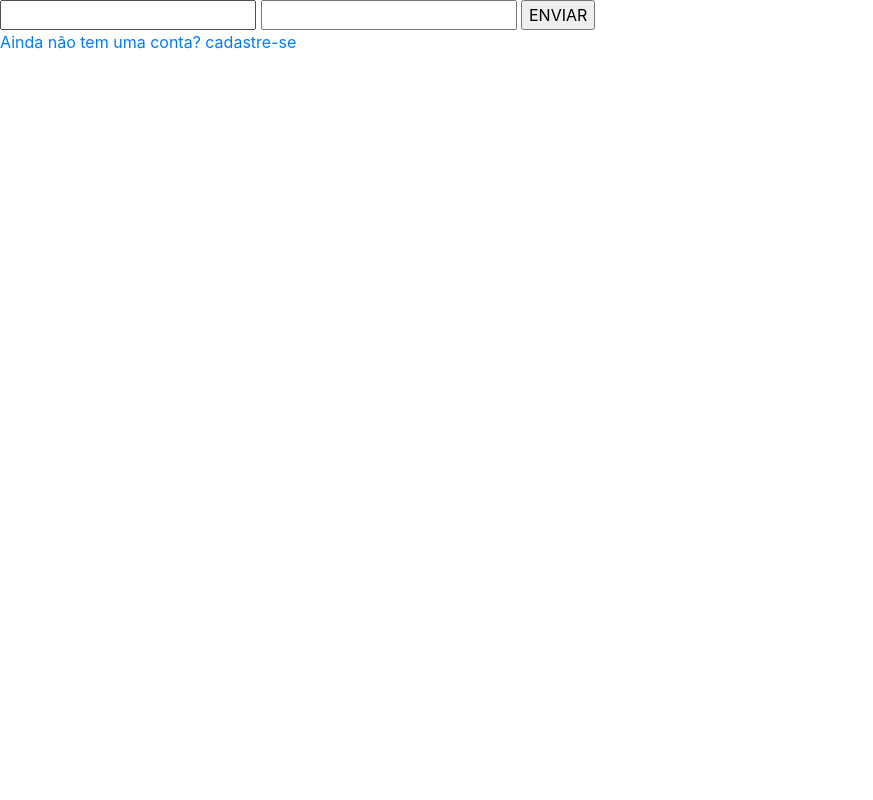
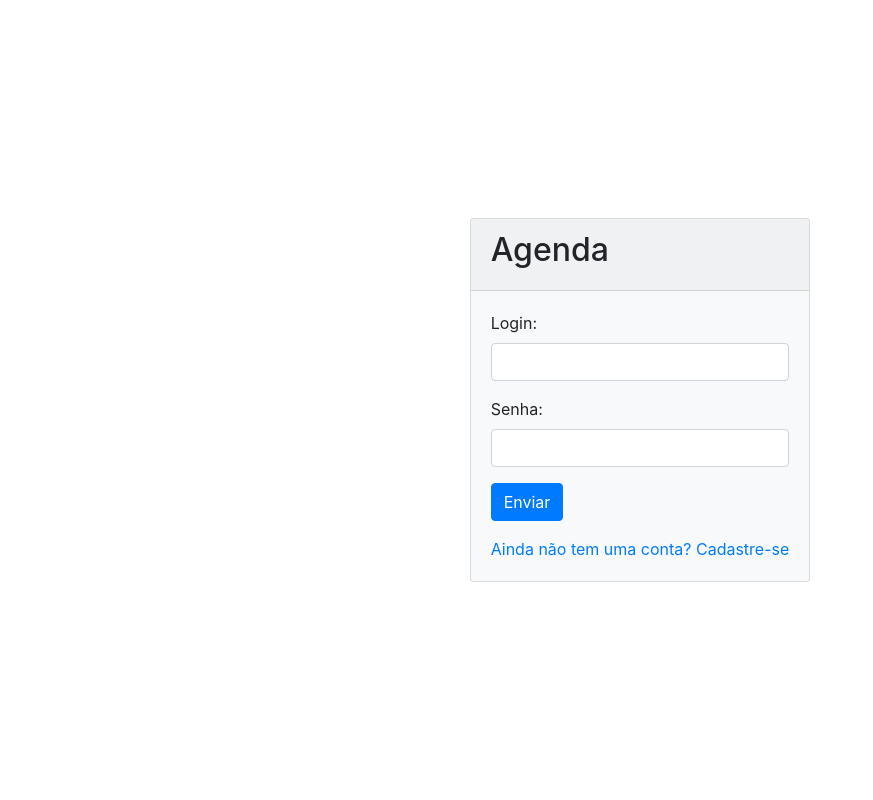
Before and after one commit to HerikCosmo/contatos-agenda, a PHP site: page /login.php in a window 1280 px wide. Shown: the whole page, without its empty margins (0-873 px from the left). Run offline with PHP 8.4, Linux system fonts and the light colour scheme; some libraries are stand-ins or nearby versions.

Commit message:
tela de login inicial

```diff
--- a/header.php
+++ b/header.php
@@ -8,4 +8,4 @@
     <link rel="stylesheet" href="http://maxcdn.bootstrapcdn.com/font-awesome/latest/css/font-awesome.min.css">
     <title><?php echo isset($title) ? $title : 'Agenda' ?></title>
 </head>
-<body>
+<body style="height: 100vh">
--- a/login.php
+++ b/login.php
@@ -2,12 +2,27 @@
     $title = 'Agenda - Login';
     include_once "header.php";
 ?>
-
-    <form action="login_autenticar.php" method="post">
-        <input type="text" name='login'>
-        <input type="password" name='senha'>
-        <input type="submit" value="ENVIAR">
-    </form>
-    <a href="cadastro_usuario.php">Ainda não tem uma conta? cadastre-se</a>
+<style></style>
+    <main style="min-height: 100vh">
+        <div class="container d-flex justify-content-center align-items-center"  style="min-height: 100vh">
+            <div class="card bg-light">
+                <div class="card-header"><h2>Agenda</h2></div>
+                <div class="card-body">
+                    <form action="login_autenticar.php" method="post" class="mb-3">
+                        <div class="form-group">
+                            <label for="login">Login: </label>
+                            <input type="text" name='login' id="login" class="form-control">
+                        </div>
+                        <div class="form-group">
+                            <label for="senha">Senha: </label>
+                            <input type="password" name='senha' id="senha" class="form-control">
+                        </div>
+                            <input type="submit" value="Enviar" class="btn btn-primary">
+                    </form>
+                    <a class="card-link" href="cadastro_usuario.php">Ainda não tem uma conta? Cadastre-se</a>
+                </div>
+            </div>
+        </div>
+    </main>
 </body>
 </html>
```
